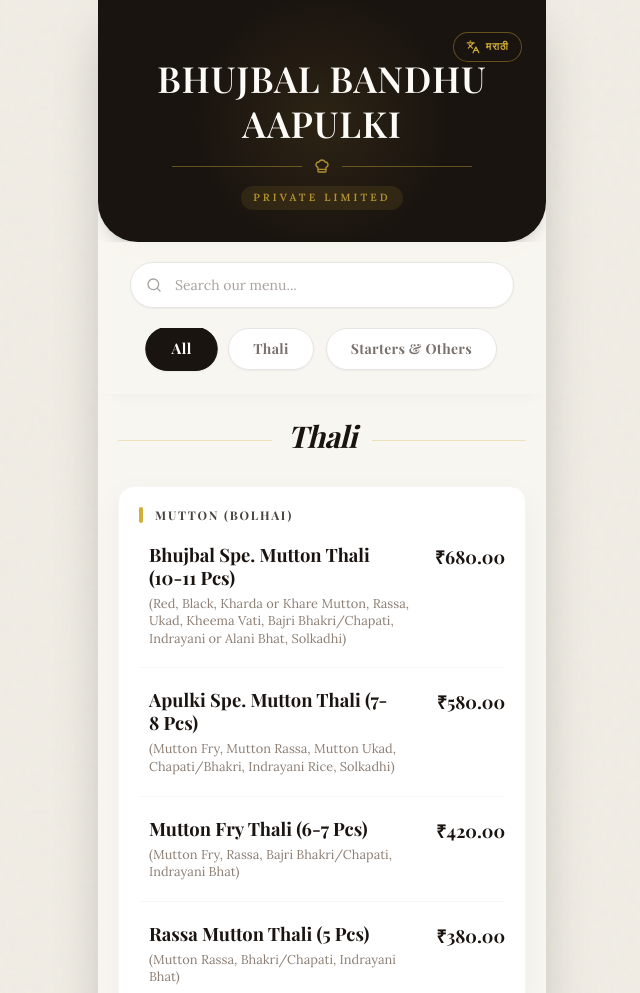
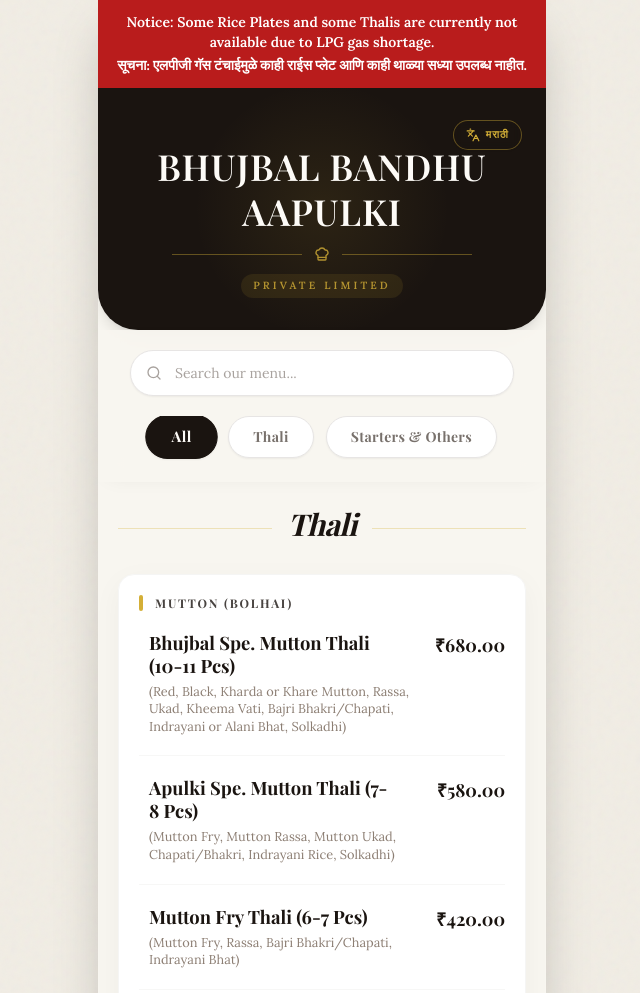
Before and after one commit to VedantKale106/Bhujbal-Bandhu-Menu, a plain HTML site: page index.html in a window 1280 px wide. Shown: the top 993 px of the page, without its empty margins (318-958 px from the left). Drawn offline with nearby package versions, Linux system fonts and the light colour scheme; a web font is replaced by a local one.

Commit message:
Added Rice plates and notice

```diff
--- a/index.html
+++ b/index.html
@@ -130,6 +130,10 @@
 
     <!-- Mobile App Container -->
     <div class="max-w-md mx-auto min-h-screen main-container relative pb-20 overflow-hidden shadow-2xl">
+        <div class="bg-red-700 text-white px-4 py-3 text-center text-xs sm:text-sm leading-relaxed font-semibold">
+            <p>Notice: Some Rice Plates and some Thalis are currently not available due to LPG gas shortage.</p>
+            <p class="font-mr mt-1">सूचना: एलपीजी गॅस टंचाईमुळे काही राईस प्लेट आणि काही थाळ्या सध्या उपलब्ध नाहीत.</p>
+        </div>
 
         <!-- Header Section (Redesigned for Premium Look) -->
         <header class="bg-brand-dark pt-12 pb-8 px-4 sm:px-6 text-center relative z-10 rounded-b-[2.5rem] shadow-lg">
--- a/menu.json
+++ b/menu.json
@@ -160,6 +160,48 @@
         "dish_name": "दम बिर्याणी किलो",
         "dish_name_en": "Dum Biryani Kilo",
         "price": "1500.00"
+      },
+      {
+        "sub_category": "राईस प्लेट (Rice Plate)",
+        "sub_category_en": "Rice Plate",
+        "dish_name": "स्पे. मटण राईस प्लेट",
+        "dish_name_en": "Spe Mutton Rice Plate",
+        "price": "580.00"
+      },
+      {
+        "sub_category": "राईस प्लेट (Rice Plate)",
+        "sub_category_en": "Rice Plate",
+        "dish_name": "मटण राईस प्लेट",
+        "dish_name_en": "Mutton Rice Plate",
+        "price": "400.00"
+      },
+      {
+        "sub_category": "राईस प्लेट (Rice Plate)",
+        "sub_category_en": "Rice Plate",
+        "dish_name": "स्पे. गावठी चिकन राईस प्लेट",
+        "dish_name_en": "Spe Gavthi Chicken Rice Plate",
+        "price": "580.00"
+      },
+      {
+        "sub_category": "राईस प्लेट (Rice Plate)",
+        "sub_category_en": "Rice Plate",
+        "dish_name": "गावठी राईस प्लेट",
+        "dish_name_en": "Gavthi Rice Plate",
+        "price": "400.00"
+      },
+      {
+        "sub_category": "राईस प्लेट (Rice Plate)",
+        "sub_category_en": "Rice Plate",
+        "dish_name": "स्पे. चिकन राईस प्लेट",
+        "dish_name_en": "Spe Chicken Rice Plate",
+        "price": "470.00"
+      },
+      {
+        "sub_category": "राईस प्लेट (Rice Plate)",
+        "sub_category_en": "Rice Plate",
+        "dish_name": "चिकन राईस प्लेट",
+        "dish_name_en": "Chicken Rice Plate",
+        "price": "320.00"
       }
     ]
   },
```
